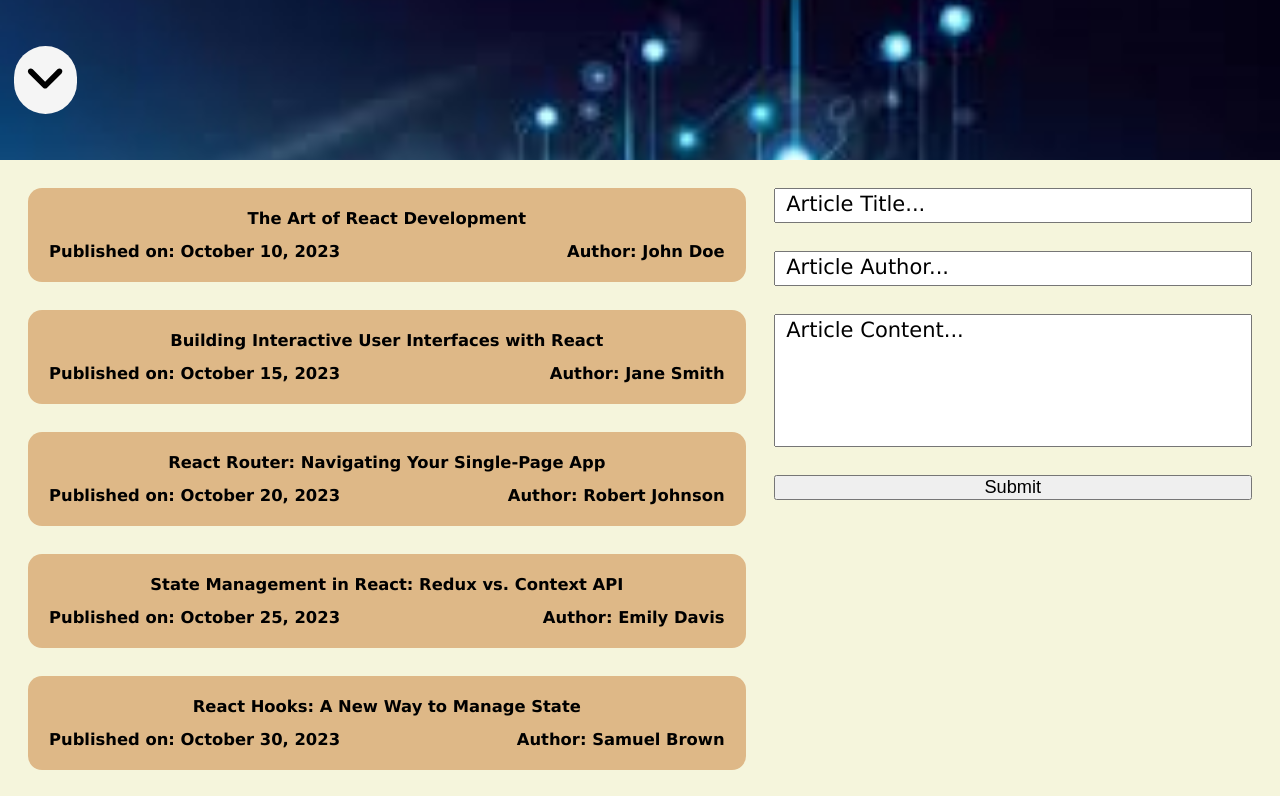
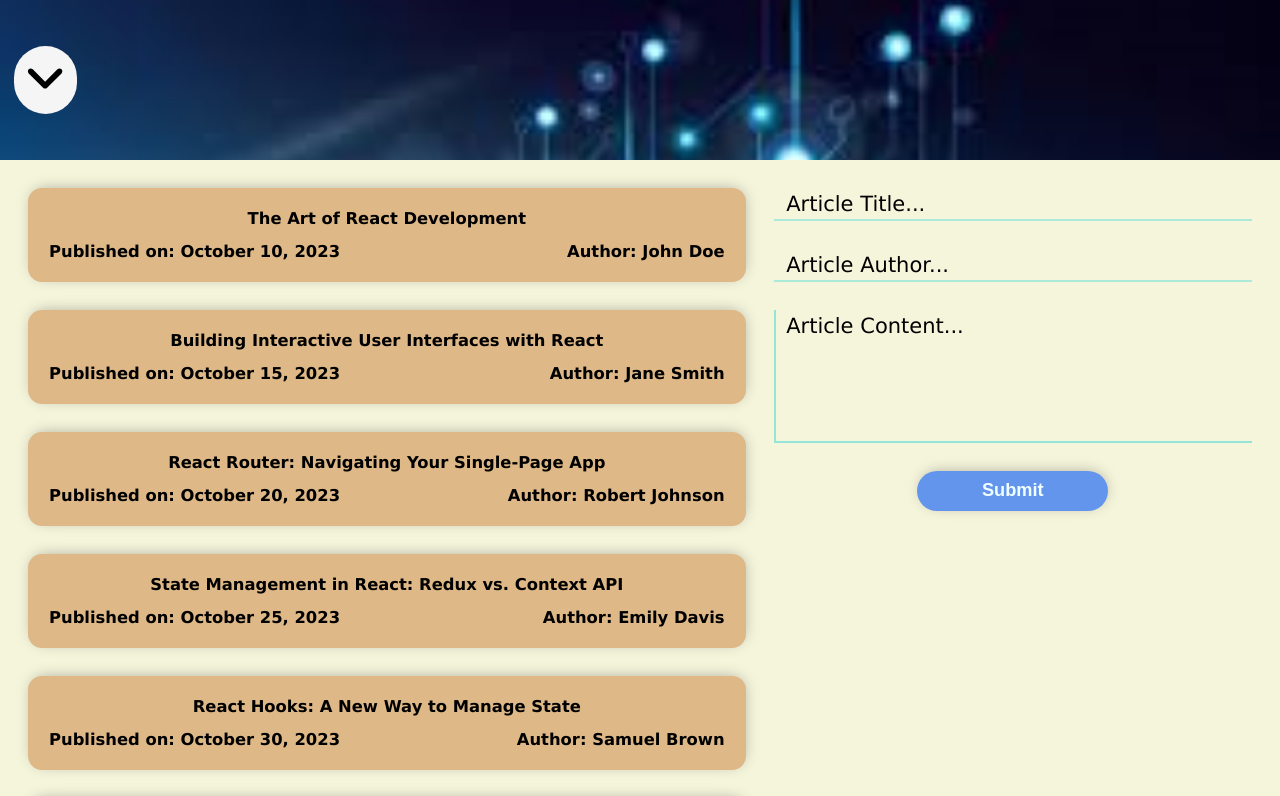
Before and after one commit to Plamenov-Nevyan/react-routes, a React (Create React App) app: page /blog in a window 1280 px wide. Shown: the top 796 px of the page. Built offline with nearby package versions, Linux system fonts and the light colour scheme.

Commit message:
Added some stylization to the blog page

```diff
--- a/src/components/Blog/Blog.js
+++ b/src/components/Blog/Blog.js
@@ -181,7 +181,7 @@ export function Blog() {
               </span>
             )}
           </fieldset>
-          <button>Submit</button>
+          <button className={styles["submit-new-btn"]}>Submit</button>
         </form>
       </div>
     </section>
--- a/src/components/Blog/blog.module.css
+++ b/src/components/Blog/blog.module.css
@@ -22,7 +22,11 @@
   padding: 1em;
   background: burlywood;
   border-radius: 1em;
+  box-shadow: 1px -2px 16px -5px rgba(0, 0, 0, 0.39);
+  -webkit-box-shadow: 1px -2px 16px -5px rgba(0, 0, 0, 0.39);
+  -moz-box-shadow: 1px -2px 16px -5px rgba(0, 0, 0, 0.39);
   cursor: pointer;
+  transition: ease-in-out 200ms;
 }
 .blog-section .articles-wrapper .article .article-title {
   display: flex;
@@ -36,6 +40,9 @@
   justify-content: space-between;
   width: 100%;
   padding: 0.5em;
+}
+.blog-section .articles-wrapper .article:hover {
+  background-color: rgb(218, 230, 230);
 }
 .blog-section .add-new-article {
   flex-basis: 40%;
@@ -60,12 +67,48 @@
 }
 .blog-section .add-new-article .add-new-form .add-new-field .add-new-input {
   padding: 0.6em;
+  border: none;
+  background: transparent;
+  outline: none;
+  border-bottom: 2px solid darkturquoise;
+  opacity: 0.3;
+}
+.blog-section .add-new-article .add-new-form .add-new-field .add-new-input:focus {
+  opacity: 1;
+  border-left: 2px solid darkturquoise;
+  background-color: whitesmoke;
+  border-radius: 0 1em 0 0;
+  box-shadow: 1px -2px 16px -5px rgba(0, 0, 0, 0.39);
+  -webkit-box-shadow: 1px -2px 16px -5px rgba(0, 0, 0, 0.39);
+  -moz-box-shadow: 1px -2px 16px -5px rgba(0, 0, 0, 0.39);
+}
+.blog-section .add-new-article .add-new-form .add-new-field .add-new-input:hover {
+  background-color: rgb(218, 230, 230);
+  border-radius: 0 1em 0 0;
 }
 .blog-section .add-new-article .add-new-form .add-new-field .add-new-textarea {
   max-height: 10em;
   height: 10em;
   padding: 0.6em;
   resize: none;
+  border: none;
+  background: transparent;
+  border-left: 2px solid darkturquoise;
+  border-bottom: 2px solid darkturquoise;
+  outline: none;
+  opacity: 0.4;
+}
+.blog-section .add-new-article .add-new-form .add-new-field .add-new-textarea:hover {
+  background-color: rgb(218, 230, 230);
+  border-radius: 0 1em 0 0;
+}
+.blog-section .add-new-article .add-new-form .add-new-field .add-new-textarea:focus {
+  opacity: 1;
+  background-color: whitesmoke;
+  border-radius: 0 1em 0 0;
+  box-shadow: 1px -2px 16px -5px rgba(0, 0, 0, 0.39);
+  -webkit-box-shadow: 1px -2px 16px -5px rgba(0, 0, 0, 0.39);
+  -moz-box-shadow: 1px -2px 16px -5px rgba(0, 0, 0, 0.39);
 }
 .blog-section .add-new-article .add-new-form .add-new-field .add-new-input:focus + .add-new-label,
 .blog-section .add-new-article .add-new-form .add-new-field .add-new-input + .static,
@@ -82,6 +125,27 @@
   transition: transform 200ms ease;
   pointer-events: none;
 }
+.blog-section .add-new-article .add-new-form .submit-new-btn {
+  padding: 0.5em;
+  max-width: 40%;
+  align-self: center;
+  width: 40%;
+  cursor: pointer;
+  border: none;
+  outline: none;
+  background: cornflowerblue;
+  color: azure;
+  font-weight: bold;
+  border-radius: 2em;
+  transition: ease-in-out 200ms;
+  box-shadow: 1px -2px 16px -5px rgba(0, 0, 0, 0.39);
+  -webkit-box-shadow: 1px -2px 16px -5px rgba(0, 0, 0, 0.39);
+  -moz-box-shadow: 1px -2px 16px -5px rgba(0, 0, 0, 0.39);
+}
+.blog-section .add-new-article .add-new-form .submit-new-btn:hover {
+  background-color: rgb(218, 230, 230);
+  color: cornflowerblue;
+}
 
 @keyframes blink-animation {
   0% {
--- a/src/components/Blog/blog.module.scss
+++ b/src/components/Blog/blog.module.scss
@@ -19,7 +19,11 @@
             padding: 1em;
             background: burlywood;
             border-radius: 1em;
+            box-shadow: 1px -2px 16px -5px rgba(0,0,0,0.39);
+            -webkit-box-shadow: 1px -2px 16px -5px rgba(0,0,0,0.39);
+            -moz-box-shadow: 1px -2px 16px -5px rgba(0,0,0,0.39);
             cursor: pointer;
+            transition: ease-in-out 200ms;
             .article-title {
                 display: flex;
                 justify-content: center;
@@ -33,6 +37,9 @@
                 width: 100%;
                 padding: 0.5em;
             }
+        }
+        .article:hover {
+            background-color: rgb(218, 230, 230);
         }
     }
     .add-new-article {
@@ -54,12 +61,48 @@
                 position: relative;
                 .add-new-input {
                     padding: 0.6em;
+                    border: none;
+                    background: transparent;
+                    outline: none;
+                    border-bottom: 2px solid darkturquoise;
+                    opacity: 0.3;
+                }
+                .add-new-input:focus {
+                    opacity: 1;
+                    border-left: 2px solid darkturquoise;
+                    background-color: whitesmoke;
+                    border-radius: 0 1em 0 0;
+                    box-shadow: 1px -2px 16px -5px rgba(0,0,0,0.39);
+                    -webkit-box-shadow: 1px -2px 16px -5px rgba(0,0,0,0.39);
+                    -moz-box-shadow: 1px -2px 16px -5px rgba(0,0,0,0.39);
+                }
+                .add-new-input:hover {
+                    background-color: rgb(218, 230, 230);
+                    border-radius: 0 1em 0 0;
                 }
                 .add-new-textarea {
                     max-height: 10em;
                     height: 10em;
-                    padding: .6em;
+                    padding: 0.6em;
                     resize: none;
+                    border: none;
+                    background: transparent;
+                    border-left: 2px solid darkturquoise;
+                    border-bottom: 2px solid darkturquoise;
+                    outline: none;
+                    opacity: .4;
+                }
+                .add-new-textarea:hover {
+                    background-color: rgb(218, 230, 230);
+                    border-radius: 0 1em 0 0;
+                }
+                .add-new-textarea:focus {
+                    opacity: 1;
+                    background-color: whitesmoke;
+                    border-radius: 0 1em 0 0;
+                    box-shadow: 1px -2px 16px -5px rgba(0,0,0,0.39);
+                    -webkit-box-shadow: 1px -2px 16px -5px rgba(0,0,0,0.39);
+                    -moz-box-shadow: 1px -2px 16px -5px rgba(0,0,0,0.39);
                 }
                 .add-new-input:focus + .add-new-label,
                 .add-new-input + .static,
@@ -77,6 +120,27 @@
                     pointer-events: none;
                 }
             }
+            .submit-new-btn {
+                padding: 0.5em;
+                max-width: 40%;
+                align-self: center;
+                width: 40%;
+                cursor: pointer;
+                border: none;
+                outline: none;
+                background: cornflowerblue;
+                color: azure;
+                font-weight: bold;
+                border-radius: 2em;
+                transition: ease-in-out 200ms;
+                box-shadow: 1px -2px 16px -5px rgba(0,0,0,0.39);
+                -webkit-box-shadow: 1px -2px 16px -5px rgba(0,0,0,0.39);
+                -moz-box-shadow: 1px -2px 16px -5px rgba(0,0,0,0.39);
+            }
+            .submit-new-btn:hover {
+                background-color: rgb(218, 230, 230);
+                color: cornflowerblue;
+            }
         }
     }
 }
--- a/src/components/Header/header.module.css
+++ b/src/components/Header/header.module.css
@@ -18,7 +18,15 @@
   border-radius: 5em;
   cursor: pointer;
   padding: 0.8em;
+  transition: ease-in-out 200ms;
 }
 .site-header .nav-visibility-btn svg {
   max-width: 3em;
+  transition: ease-in-out 200ms;
+}
+.site-header .nav-visibility-btn:hover {
+  background-color: rgb(218, 230, 230);
+}
+.site-header .nav-visibility-btn:hover svg {
+  fill: cornflowerblue;
 }/*# sourceMappingURL=header.module.css.map */
```
Also changed, not shown: src/components/Header/header.module.scss (+8 -0 lines), 2 other files (tests, documents, lock files or other folders).
